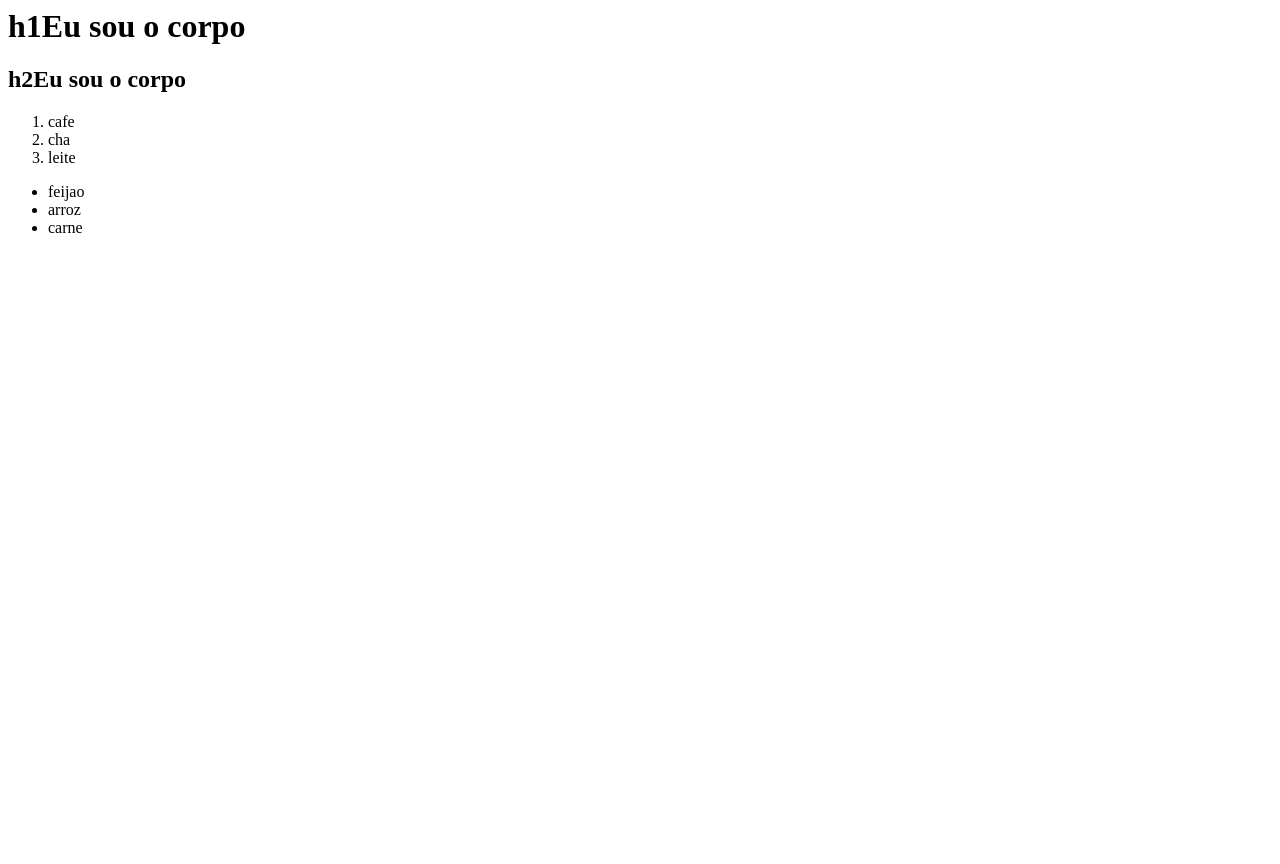
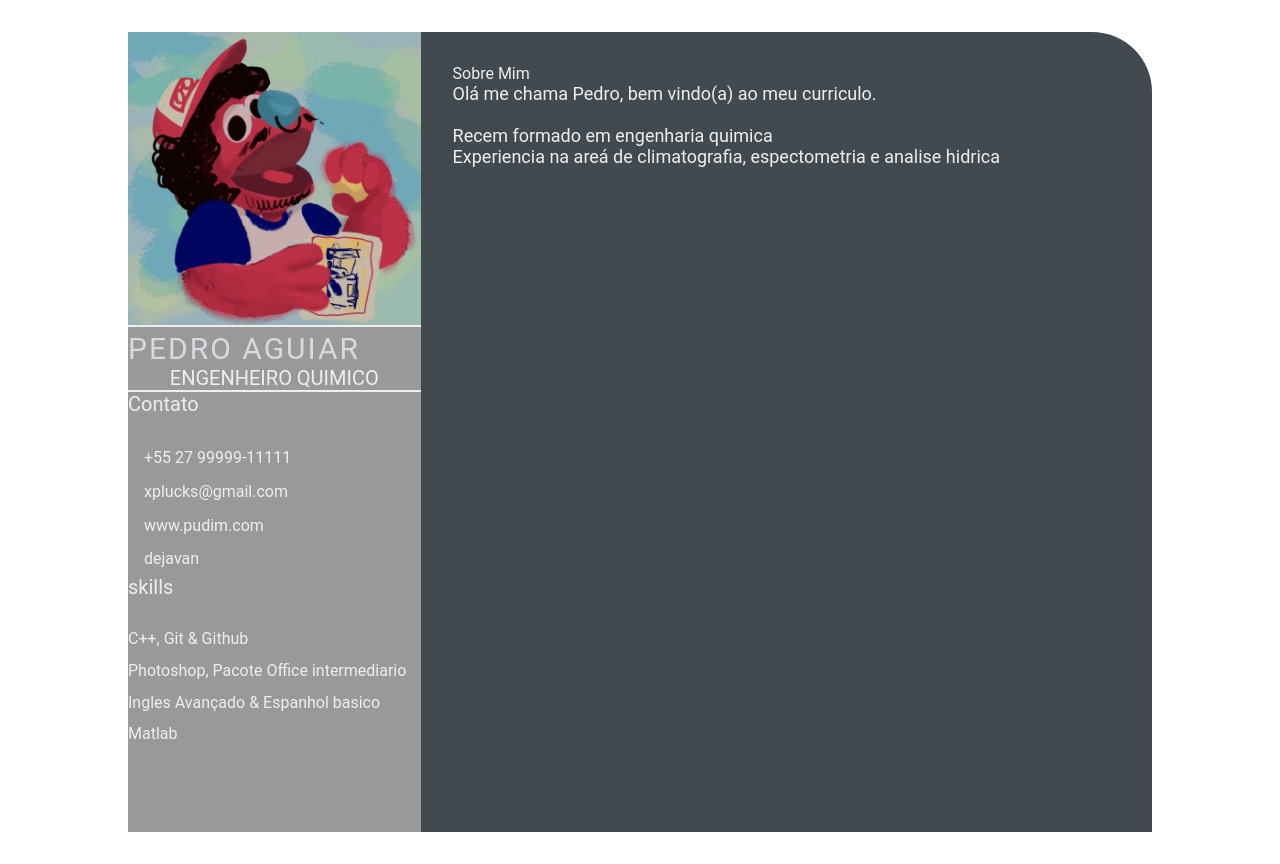
Before and after one commit to dejavan/dejavan-jornada-dev.github.io, a plain HTML site: page index.html in a window 1280 px wide. Before the commit the page ends 800 px from the top, so only its background shows below. Drawn offline with Linux system fonts and the light colour scheme.

Commit message:
segundo commit (#2)

```diff
--- a/index.html
+++ b/index.html
@@ -1,21 +1,55 @@
-<html>
-    <head>
-        <title>
-            Olá, eu sou a cabeça
-        </title>
-    </head>
-    <body>
-        <h1>h1Eu sou o corpo</h1>
-        <h2>h2Eu sou o corpo</h2>
-    </body>
-    <ol>
-        <li>cafe</li>
-        <li>cha</li>
-        <li>leite</li>
-    </ol>
-    <ul>
-        <li>feijao</li>
-        <li>arroz</li>
-        <li>carne</li>
-    </ul>
+<!DOCTYPE html>
+<html lang="en">
+<head>
+    <meta charset="UTF-8">
+    <meta http-equiv="X-UA-Compatible" content="IE=edge">
+    <meta name="viewport" content="width=device-width, initial-scale=1.0">
+    <title>Pedro Aguiar CV</title>
+
+    <link rel="stylesheet" href="style.css">
+
+</head>
+<body>
+    <main class="resume-contents">
+        <section class="left-section">
+            <section class="left-section-content">
+                <div class="profile">
+                    <img class="profile img" src="img/profile-image.jpeg" alt="profile image">
+                    <p class="name">Pedro Aguiar</p>
+                    <p class="profession">Engenheiro Quimico</p>
+                </div>
+                <div class="contact-info">
+                    <p class="left-title">Contato</p>
+                    <ul>
+                        <li><i class="fa fa-phone"></i>+55 27 99999-11111</li>
+                        <li><i class="fa fa-envelope"></i>xplucks@gmail.com</li>
+                        <li><i class="fa fa-globe"></i>www.pudim.com</li>
+                        <li><i class="fa fa-github"></i>dejavan</li>
+                    </ul>
+                </div>
+                <div class="skills">
+                    <p class="left-title">skills</p>
+                    <ul>
+                        <li><p>C++, Git & Github</p></li>
+                        <li><p>Photoshop, Pacote Office intermediario</p></li>
+                        <li><p>Ingles Avançado & Espanhol basico</p></li>
+                        <li><p>Matlab</p></li>
+                    </ul>
+                </div>
+            </section>
+            </section>
+            <section class="right-section">
+                <div class="right-section-contents">
+                    <section class="about gap">
+                        <div class="right-title">Sobre Mim</div>
+                        <p class="about-me-contents">
+                            Olá me chama Pedro, bem vindo(a) ao meu curriculo.<br>
+                            <br> Recem formado em engenharia quimica
+                            <br> Experiencia na areá de climatografia, espectometria e analise hidrica
+                        </p>
+                    </section>
+                </div>
+            </section>
+     </main>
+</body>
 </html>
--- /dev/null
+++ b/style.css
@@ -0,0 +1,103 @@
+* {
+    margin: 0;
+    padding: 0;
+    box-sizing: border-box;
+    list-style: none;
+    font-family: 'Roboto', sans-serif;
+}
+
+.resume-contents {
+    min-height: 100vh;
+    width: 80%;
+    margin: 2rem auto;
+    display: grid;
+    grid-template-columns: repeat(7, 1fr);
+}
+
+.left-section {
+    grid-column: span 2;
+    height: 100%;
+    background-color: #999999;
+}
+
+.right-section {
+    grid-column: span 5;
+    height: 100%;
+    background-color: #424a50;
+    border-radius: 0px 60px 0px 0px;
+}
+
+.left-section-contents{
+    padding: 2rem 2rem;
+}
+
+.profile {
+    width: 100%;
+    border-bottom: 2px solid #eeeeee;
+}
+
+.profile .profile-image {
+    width: 100%;
+    border-radius: 100%;
+}
+
+.name {
+    color: #D6DBDF;
+    font-size: 30px;
+    letter-spacing: 2px;
+    text-transform: uppercase;
+}
+
+.profession {
+    color: #eeeeee;
+    font-size: 20px;
+    text-transform: uppercase;
+    text-align: center;
+}
+
+/* .contact-info { border-bottom: 2px solid #1B2631; } */
+.left-title {
+    color: #eeeeee;
+    font-size: 20px;
+}
+
+.contact-info ul {
+    padding-top: 1.5rem;
+}
+
+.contact-info ul li,
+.references ul li {
+    padding: .4rem 0;
+    color: #eeeeee;
+}
+
+.contact-info ul li i,
+.references ul li i {
+    padding-right: 1rem;
+    font-size: 18px;
+    color: #eeeeee;
+}
+
+.skills ul {
+    padding-top: 1.5rem;
+}
+.skills ul li p {
+    padding: .4rem 0;
+    color: #eeeeee;
+}
+
+.right-section-contents {
+    padding: 2rem 2rem;
+}
+
+.right-title {
+    color: #eeeeee;
+}
+
+.gap {
+    padding-bottom: 2rem;
+}
+.about-me-contents {
+    font-size: 18px;
+    color: #eeeeee;
+}
```
Also changed, not shown: img/profile-image.jpeg (added).
